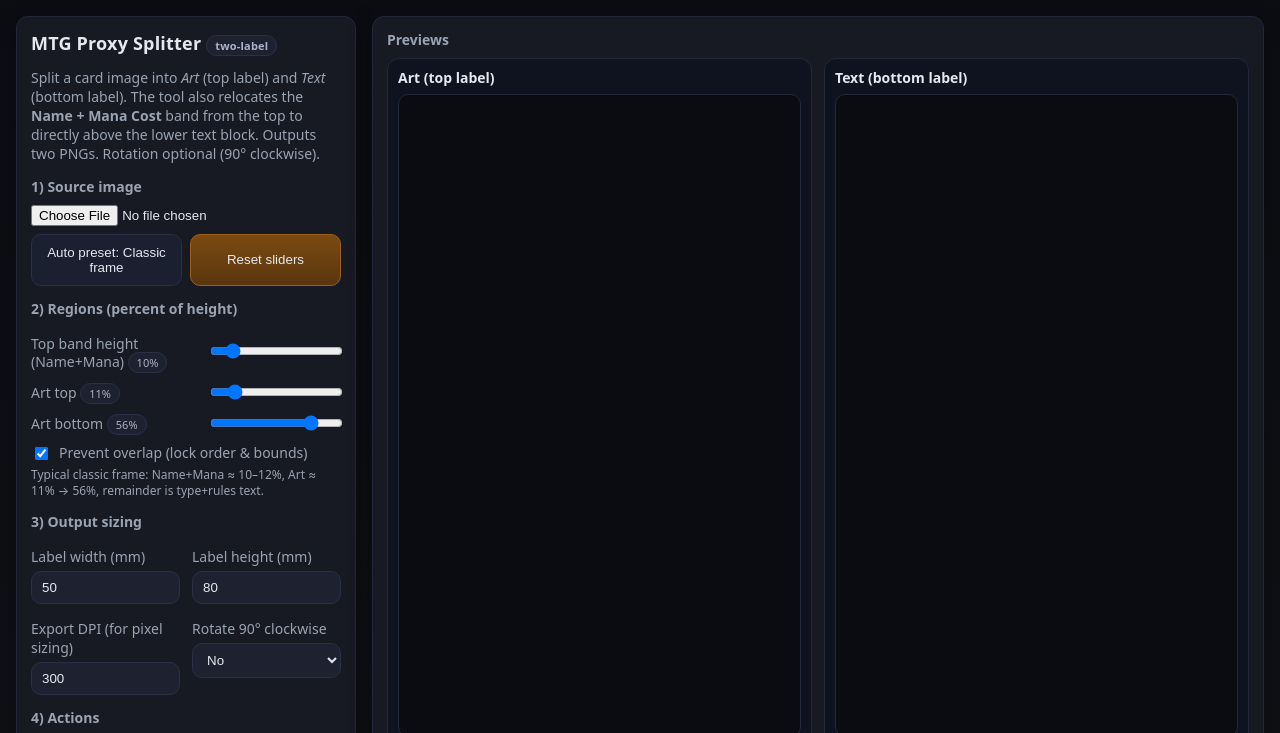
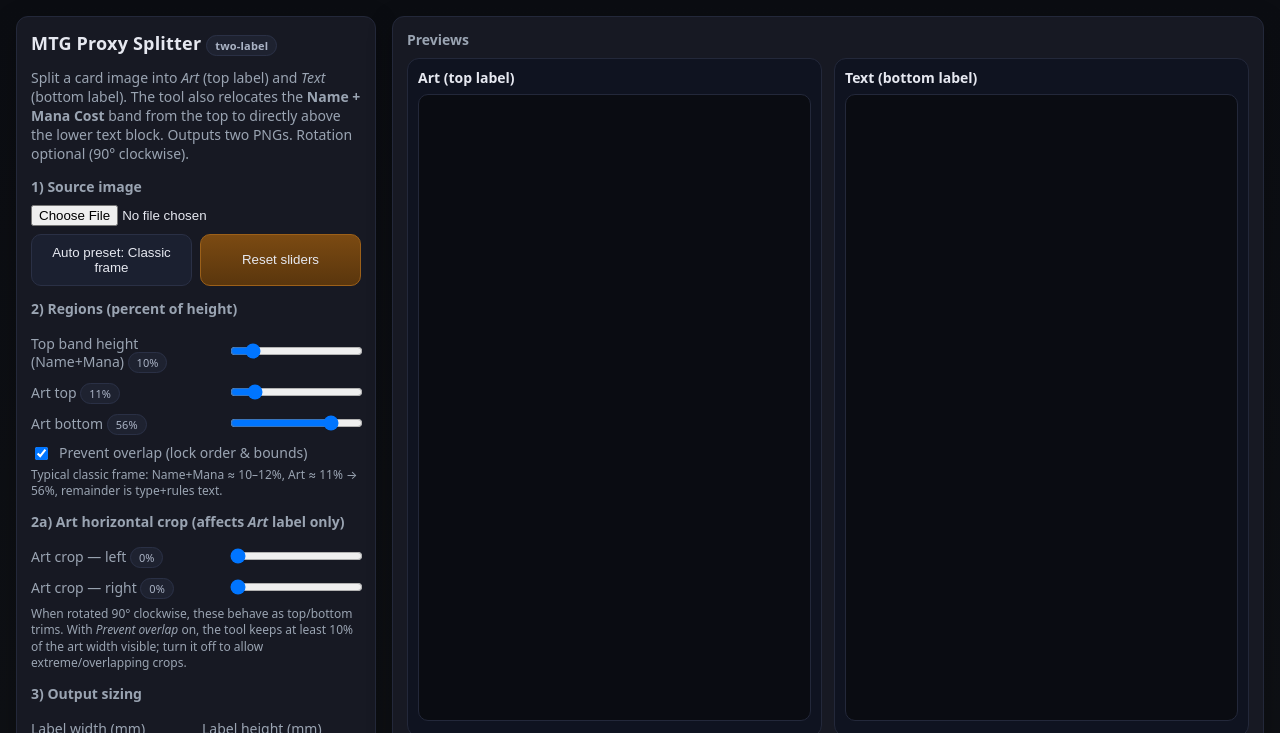
Before and after one commit to ashenContinuum/MTGthermalCrop, a plain HTML site: page index.html in a window 1280 px wide. Both pictures are taken after a click on the button "Auto preset: Classic frame". Shown: the top 733 px of the page. Drawn offline with Linux system fonts and the light colour scheme.

Commit message:
Update index.html

```diff
--- a/index.html
+++ b/index.html
@@ -9,7 +9,7 @@
     *{box-sizing:border-box}
     html,body{height:100%}
     body{margin:0;font:14px/1.35 system-ui,-apple-system,Segoe UI,Roboto,Ubuntu,Cantarell,"Helvetica Neue",Arial,"Noto Sans","Apple Color Emoji","Segoe UI Emoji";background:linear-gradient(180deg,#0b0d12,#0f1115 120%);color:var(--text)}
-    .wrap{display:grid;grid-template-columns:340px 1fr;gap:16px;padding:16px}
+    .wrap{display:grid;grid-template-columns:360px 1fr;gap:16px;padding:16px}
     .panel{background:var(--panel);border:1px solid #23283a;border-radius:12px;padding:14px;box-shadow:0 6px 24px rgba(0,0,0,.25)}
     h1{font-size:18px;margin:0 0 8px;letter-spacing:.2px}
     h2{font-size:14px;margin:14px 0 8px;color:var(--muted);font-weight:600}
@@ -34,6 +34,7 @@
     .note{font-size:12px;color:var(--muted)}
     .pill{font-size:11px;padding:2px 8px;border-radius:999px;background:#1e2230;border:1px solid #2a3045;color:#aab3c5}
     .chk{display:flex;align-items:center;gap:8px;margin-top:6px;color:var(--muted)}
+    .subtle{font-size:12px;color:#9aa4b2;margin-top:4px}
   </style>
 </head>
 <body>
@@ -64,6 +65,17 @@
       </div>
       <label class="chk"><input id="enforce" type="checkbox" checked /> Prevent overlap (lock order & bounds)</label>
       <div class="note">Typical classic frame: Name+Mana ≈ 10–12%, Art ≈ 11% → 56%, remainder is type+rules text.</div>
+
+      <h2>2a) Art horizontal crop (affects <em>Art</em> label only)</h2>
+      <div class="slider-row">
+        <label>Art crop — left <span id="vArtL" class="pill"></span></label>
+        <input id="artCropL" type="range" min="0" max="45" value="0" />
+      </div>
+      <div class="slider-row">
+        <label>Art crop — right <span id="vArtR" class="pill"></span></label>
+        <input id="artCropR" type="range" min="0" max="45" value="0" />
+      </div>
+      <div class="subtle">When rotated 90° clockwise, these behave as top/bottom trims. With <em>Prevent overlap</em> on, the tool keeps at least 10% of the art width visible; turn it off to allow extreme/overlapping crops.</div>
 
       <h2>3) Output sizing</h2>
       <div class="grid2">
@@ -123,7 +135,13 @@
     const el = id => document.getElementById(id);
 
     // state
-    const S = { img:null, srcW:0, srcH:0, topPct:10, artTopPct:11, artBotPct:56, labelWmm:50, labelHmm:80, dpi:300, rotate:false, topCanvas:null, bottomCanvas:null };
+    const S = {
+      img:null, srcW:0, srcH:0,
+      topPct:10, artTopPct:11, artBotPct:56,
+      artCropL:0, artCropR:0, // percent of art width to crop
+      labelWmm:50, labelHmm:80, dpi:300, rotate:false,
+      topCanvas:null, bottomCanvas:null
+    };
 
     // els
     const file = el('file');
@@ -133,6 +151,10 @@
     const vTop = el('vTop');
     const vArtTop = el('vArtTop');
     const vArtBot = el('vArtBot');
+    const vArtL = el('vArtL');
+    const vArtR = el('vArtR');
+    const artCropL = el('artCropL');
+    const artCropR = el('artCropR');
     const enforce = el('enforce');
     const mmW = el('mmW');
     const mmH = el('mmH');
@@ -155,30 +177,54 @@
     });
 
     // helpers
-    function syncBadges(){ vTop.textContent=S.topPct+'%'; vArtTop.textContent=S.artTopPct+'%'; vArtBot.textContent=S.artBotPct+'%'; }
+    function syncBadges(){
+      vTop.textContent=S.topPct+'%';
+      vArtTop.textContent=S.artTopPct+'%';
+      vArtBot.textContent=S.artBotPct+'%';
+      vArtL.textContent=S.artCropL+'%';
+      vArtR.textContent=S.artCropR+'%';
+    }
+
+    function clampToInput(val, input){
+      return Math.max(parseInt(input.min||'0',10), Math.min(parseInt(input.max||'100',10), val));
+    }
 
     function enforceOrder(){
-      if(!enforce.checked){ // only clamp to input min/max; no auto-reordering
-        const clampTo = (val, input)=> Math.max(parseInt(input.min||'0',10), Math.min(parseInt(input.max||'100',10), val));
-        S.topPct = clampTo(S.topPct, topBand);
-        S.artTopPct = clampTo(S.artTopPct, artTop);
-        S.artBotPct = clampTo(S.artBotPct, artBot);
-        topBand.value=S.topPct; artTop.value=S.artTopPct; artBot.value=S.artBotPct; syncBadges();
+      if(!enforce.checked){
+        // only clamp to slider min/max
+        S.topPct = clampToInput(S.topPct, topBand);
+        S.artTopPct = clampToInput(S.artTopPct, artTop);
+        S.artBotPct = clampToInput(S.artBotPct, artBot);
+        S.artCropL = clampToInput(S.artCropL, artCropL);
+        S.artCropR = clampToInput(S.artCropR, artCropR);
+        topBand.value=S.topPct; artTop.value=S.artTopPct; artBot.value=S.artBotPct; artCropL.value=S.artCropL; artCropR.value=S.artCropR; syncBadges();
         return;
       }
-      // enforce: top <= artTop < artBot and classic bounds
+      // Enforced: top <= artTop < artBot; and keep at least 10% of art width after crops
       if(S.topPct >= S.artTopPct) S.artTopPct = S.topPct + 1;
       if(S.artTopPct >= S.artBotPct) S.artBotPct = S.artTopPct + 1;
-      S.topPct = Math.max(parseInt(topBand.min,10), Math.min(parseInt(topBand.max,10), S.topPct));
-      S.artTopPct = Math.max(parseInt(artTop.min,10), Math.min(parseInt(artTop.max,10), S.artTopPct));
-      S.artBotPct = Math.max(parseInt(artBot.min,10), Math.min(parseInt(artBot.max,10), S.artBotPct));
-      topBand.value=S.topPct; artTop.value=S.artTopPct; artBot.value=S.artBotPct; syncBadges();
+      S.topPct = clampToInput(S.topPct, topBand);
+      S.artTopPct = clampToInput(S.artTopPct, artTop);
+      S.artBotPct = clampToInput(S.artBotPct, artBot);
+      // For crops, ensure left+right ≤ 90 when enforcing (leave ≥10% width)
+      S.artCropL = clampToInput(S.artCropL, artCropL);
+      S.artCropR = clampToInput(S.artCropR, artCropR);
+      const sum = S.artCropL + S.artCropR;
+      if(sum > 90){
+        // scale down proportionally to fit 90
+        const scale = 90 / sum;
+        S.artCropL = Math.round(S.artCropL * scale);
+        S.artCropR = Math.round(S.artCropR * scale);
+      }
+      topBand.value=S.topPct; artTop.value=S.artTopPct; artBot.value=S.artBotPct; artCropL.value=S.artCropL; artCropR.value=S.artCropR; syncBadges();
     }
 
     function readControls(){
       S.topPct = parseInt(topBand.value,10);
       S.artTopPct = parseInt(artTop.value,10);
       S.artBotPct = parseInt(artBot.value,10);
+      S.artCropL = parseInt(artCropL.value,10);
+      S.artCropR = parseInt(artCropR.value,10);
       S.labelWmm = parseFloat(mmW.value);
       S.labelHmm = parseFloat(mmH.value);
       S.dpi = parseInt(dpi.value,10);
@@ -186,9 +232,9 @@
       enforceOrder();
     }
 
-    [topBand,artTop,artBot,mmW,mmH,dpi,rotate,enforce].forEach(inp=>inp.addEventListener('input',()=>{ readControls(); drawPreviews(); }));
-    fitPreset.addEventListener('click',()=>{ topBand.value=10; artTop.value=11; artBot.value=56; readControls(); drawPreviews(); });
-    resetBtn.addEventListener('click',()=>{ topBand.value=10; artTop.value=11; artBot.value=56; mmW.value=50; mmH.value=80; dpi.value=300; rotate.value='no'; enforce.checked=true; readControls(); drawPreviews(); });
+    [topBand,artTop,artBot,artCropL,artCropR,mmW,mmH,dpi,rotate,enforce].forEach(inp=>inp.addEventListener('input',()=>{ readControls(); drawPreviews(); }));
+    fitPreset.addEventListener('click',()=>{ topBand.value=10; artTop.value=11; artBot.value=56; artCropL.value=0; artCropR.value=0; readControls(); drawPreviews(); });
+    resetBtn.addEventListener('click',()=>{ topBand.value=10; artTop.value=11; artBot.value=56; artCropL.value=0; artCropR.value=0; mmW.value=50; mmH.value=80; dpi.value=300; rotate.value='no'; enforce.checked=true; readControls(); drawPreviews(); });
     renderBtn.addEventListener('click',()=>{ readControls(); drawPreviews(true); });
 
     // canvas helpers
@@ -216,7 +262,20 @@
       const artBotPx=Math.round(H*(S.artBotPct/100));
 
       const topBandC=cropCanvas(S.img,0,0,W,topPx);
-      const artCraw=cropCanvas(S.img,0,artTopPx,W,artBotPx-artTopPx);
+
+      // raw art slice
+      let artCraw=cropCanvas(S.img,0,artTopPx,W,artBotPx-artTopPx);
+      // apply left/right crops on art (percent of art width)
+      const aW = artCraw.width; const aH = artCraw.height;
+      let cropLpx = Math.round(aW*(S.artCropL/100));
+      let cropRpx = Math.round(aW*(S.artCropR/100));
+      // with enforce off, allow extreme values but keep at least 1px
+      if(cropLpx + cropRpx >= aW) {
+        if(enforce.checked){ const scale=(aW-1)/(cropLpx+cropRpx||1); cropLpx = Math.floor(cropLpx*scale); cropRpx = Math.floor(cropRpx*scale); }
+        else { cropRpx = Math.max(0, aW-1-cropLpx); }
+      }
+      if(cropLpx>0 || cropRpx>0){ artCraw = cropCanvas(artCraw, cropLpx, 0, aW - cropLpx - cropRpx, aH); }
+
       const lowerTextC=cropCanvas(S.img,0,artBotPx,W,H-artBotPx);
 
       // rotate content (not label) if requested
```
